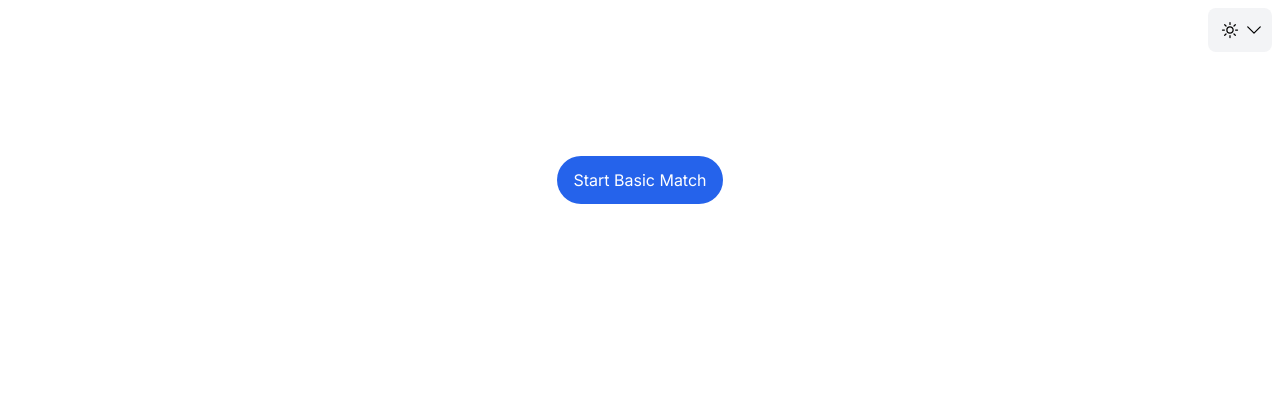
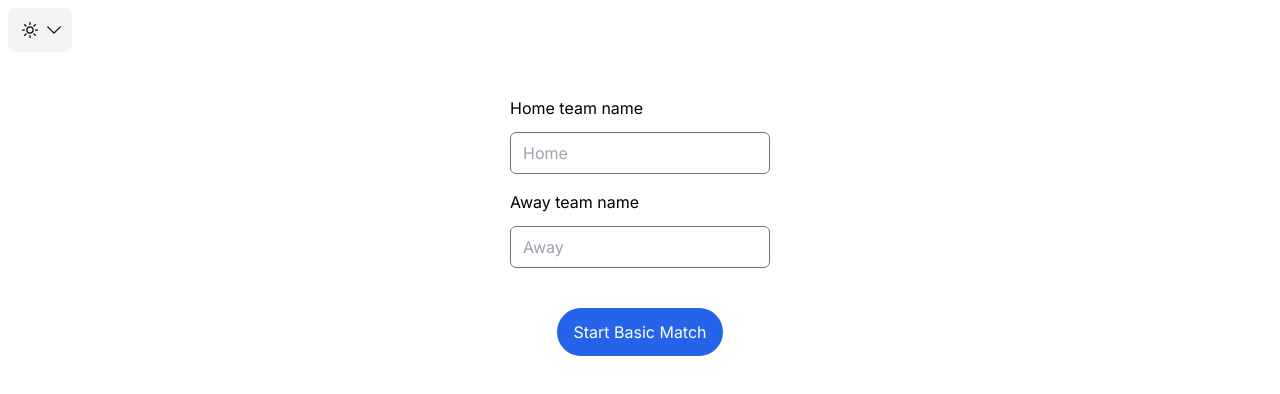
Before and after one commit to jgretton/volleyscore, a Next.js app: page / in a window 1280 px wide. Shown: the top 394 px of the page. Built offline with nearby package versions, Linux system fonts and the light colour scheme.

Commit message:
Team name input
along with minor ui fixes

```diff
--- a/app/basic-match/page.js
+++ b/app/basic-match/page.js
@@ -19,6 +19,7 @@ import HistoryCard from "@/components/historyCard";
 import GameReview from "@/components/gameReview";
 import TeamScore from "@/components/teamScore";
 import Timer from "@/components/timer";
+import Link from "next/link";
 
 const Page = () => {
   const loadInitialGame = () => {
@@ -153,23 +154,23 @@ const Page = () => {
   }
 
   return (
-    <div className="flex flex-col gap-7 text-gray-800 dark:text-white min-h-screen">
+    <div className="flex flex-col gap-7 text-gray-800 dark:text-white pt-5">
       <h2 className="text-center text-3xl">Set {currentSet}</h2>
-      <div className="grid grid-flow-col sm:flex gap-3 grid-rows-2 place-items-center">
-        {/* <div className="flex flex-row w-full flex-wrap gap-3"> */}
+      {/* <div className="grid grid-flow-col sm:flex gap-3 grid-rows-2 place-items-center"> */}
+      <div className="flex flex-row w-full flex-wrap gap-3">
         <button
           onClick={() => swapSides()}
-          className=" sm:text-base text-sm inline-flex items-center gap-3 border rounded-lg px-4 py-2 hover:bg-gray-900 self-start mx-auto flex-shrink-0"
+          className=" sm:text-base text-sm inline-flex items-center gap-3 border rounded-lg px-4 py-2 dark:hover:bg-gray-900 hover:bg-gray-100 self-start mx-auto flex-shrink-0"
         >
           <ArrowsRightLeftIcon className="size-5 text-gray-800 dark:text-white" />
-          Swap sides
+          <span className="">Swap sides</span>
         </button>
-        <Timer
+        {/* <Timer
           state={endOfSetCountdown}
           setState={setEndOfSetCountdown}
           endOfSet
           className={"col-span-2"}
-        />
+        /> */}
         <button
           onClick={() =>
             resetGame(
@@ -179,10 +180,11 @@ const Page = () => {
               setTeamSwapped,
               setGameComplete,
               setEndOfSetCountdown,
-              setTimeoutCountdown
+              setTimeoutCountdown,
+              gameData
             )
           }
-          className=" sm:text-base text-sm inline-flex items-center gap-3 border rounded-lg px-4 py-2 hover:bg-gray-900 self-start mx-auto flex-shrink-0"
+          className=" sm:text-base text-sm inline-flex items-center gap-3 border rounded-lg px-4 py-2 dark:hover:bg-gray-900 hover:bg-gray-100 self-start mx-auto flex-shrink-0"
         >
           <XCircleIcon className="size-5 text-gray-800 dark:text-white" /> Reset
           game
--- a/app/layout.js
+++ b/app/layout.js
@@ -27,7 +27,7 @@ export default function RootLayout({ children }) {
   return (
     <html lang="en" className="">
       <body className={`${inter.className} dark:bg-[#15202b] bg-white`}>
-        <div className=" relative flex justify-end p-2 ">
+        <div className=" absolute flex justify-end p-2 ">
           <DarkModeToggle />
         </div>
         {/* <Navbar /> */}
--- a/app/page.js
+++ b/app/page.js
@@ -1,11 +1,79 @@
+"use client";
 import Link from "next/link";
+import { initialGame } from "@/lib/data";
+import { useState, useEffect } from "react";
 
 export default function Home() {
+  const loadInitialGame = () => {
+    if (typeof window !== "undefined") {
+      const savedGame = localStorage.getItem("volleyballGameData");
+      return savedGame ? JSON.parse(savedGame) : initialGame;
+    }
+    return initialGame;
+  };
+  const [gameData, setGameData] = useState(loadInitialGame);
+
+  const changeName = (e) => {
+    setGameData((prevState) => {
+      return {
+        game: {
+          ...prevState.game,
+          [e.target.name]: e.target.value,
+        },
+      };
+    });
+  };
+
+  const saveToLocalStorage = () => {
+    localStorage.setItem("volleyballGameData", JSON.stringify(gameData));
+  };
+
   return (
-    <main className="flex min-h-screen flex-col items-center justify-between p-24">
+    <main className="flex min-h-screen flex-col items-center p-24 gap-10 dark:text-white">
+      <div className="flex flex-col gap-4">
+        {/* <div className="inline-flex gap-3  items-center">
+          <input type="checkbox" />
+          <label> Timed Game</label>
+        </div>
+        <div className="flex flex-col gap-1">
+          <div className="inline-flex gap-3  items-center">
+            <input type="checkbox" />
+            <label> Points per set </label>
+          </div>
+          <input
+            type="number"
+            placeholder="25"
+            className="rounded-md text-gray-400 focus:text-gray-800 dark:bg-slate-800 dark:focus:text-white "
+          />
+        </div> */}
+        <div className="flex flex-col gap-3 ">
+          <label> Home team name</label>
+          <input
+            type="text"
+            placeholder="Home"
+            name="homeTeamName"
+            onChange={changeName}
+            value={gameData.game.homeTeamName}
+            className="rounded-md text-gray-400 focus:text-gray-800 dark:bg-slate-800 dark:focus:text-white "
+          />
+        </div>
+        <div className="flex flex-col gap-3 ">
+          <label> Away team name</label>
+          <input
+            type="text"
+            placeholder="Away"
+            name="awayTeamName"
+            onChange={changeName}
+            value={gameData.game.awayTeamName}
+            className="rounded-md text-gray-400 focus:text-gray-800 dark:bg-slate-800 dark:focus:text-white "
+          />
+        </div>
+      </div>
+
       <Link
         href="/basic-match"
         className=" bg-blue-600 px-4 py-3 rounded-full text-white"
+        onClick={() => saveToLocalStorage()}
       >
         Start Basic Match
       </Link>
--- a/components/historyCard.js
+++ b/components/historyCard.js
@@ -24,7 +24,7 @@ const HistoryCard = ({
   };
 
   return (
-    <div className="flex flex-col flex-shrink-0 px-8 items-center gap-4 bg-sky-100 dark:bg-gradient-to-r dark:from-[#15202B] dark:to-[#495A62]  rounded-lg py-4 last:bg-red-100 last:dark:bg-slate-800 [&:last-child>button]:inline-flex fadeIn">
+    <div className="flex flex-col flex-shrink-0 px-8 items-center gap-4 bg-sky-50 dark:bg-gradient-to-r dark:from-[#15202B] dark:to-[#495A62]  rounded-lg py-4 last:bg-blue-100 last:dark:bg-slate-800 [&:last-child>button]:inline-flex fadeIn">
       {/* <div className="flex flex-col flex-shrink-0 px-8 items-center gap-4 bg-sky-100 dark:bg-slate-900 rounded-lg py-4 last:bg-red-100 last:dark:bg-slate-800 [&:last-child>button]:inline-flex fadeIn"> */}
       <span> {team[item.team]}</span>
       {Icon[item.type]}
--- a/components/scoreButton.js
+++ b/components/scoreButton.js
@@ -18,7 +18,7 @@ const ScoreButton = ({
       }
       disabled={disabled}
     >
-      <span className="text-7xl font-light ">{score}</span>
+      <span className="text-7xl md:text-9xl font-light ">{score}</span>
     </button>
   );
 };
--- a/components/timer.js
+++ b/components/timer.js
@@ -29,7 +29,7 @@ const Timer = ({ endOfSet, state, setState, props }) => {
     >
       <button
         onClick={() => EndOfSetTimer(setState, state)}
-        className="sm:text-base text-sm inline-flex items-center gap-3 border rounded-lg px-4 py-2 hover:bg-gray-900 self-start tabular-nums"
+        className="sm:text-base text-sm inline-flex items-center gap-3 border rounded-lg px-4 py-2 dark:hover:bg-gray-900 hover:bg-gray-100 self-start tabular-nums"
       >
         <ClockIcon className="size-5 text-gray-800 dark:text-white flex-shrink-0" />
         {state > 0 ? (
--- a/package.json
+++ b/package.json
@@ -19,6 +19,7 @@
     "react-dom": "^18"
   },
   "devDependencies": {
+    "@tailwindcss/forms": "^0.5.7",
     "eslint": "^8",
     "eslint-config-next": "14.2.3",
     "postcss": "^8",
--- a/tailwind.config.js
+++ b/tailwind.config.js
@@ -9,5 +9,5 @@ module.exports = {
   ],
   prefix: "",
   theme: {},
-  plugins: [],
+  plugins: [require("@tailwindcss/forms")],
 };
```
Also changed, not shown: utils/gameLogic.js (+10 -2 lines), 1 other file (tests, documents, lock files or other folders).
